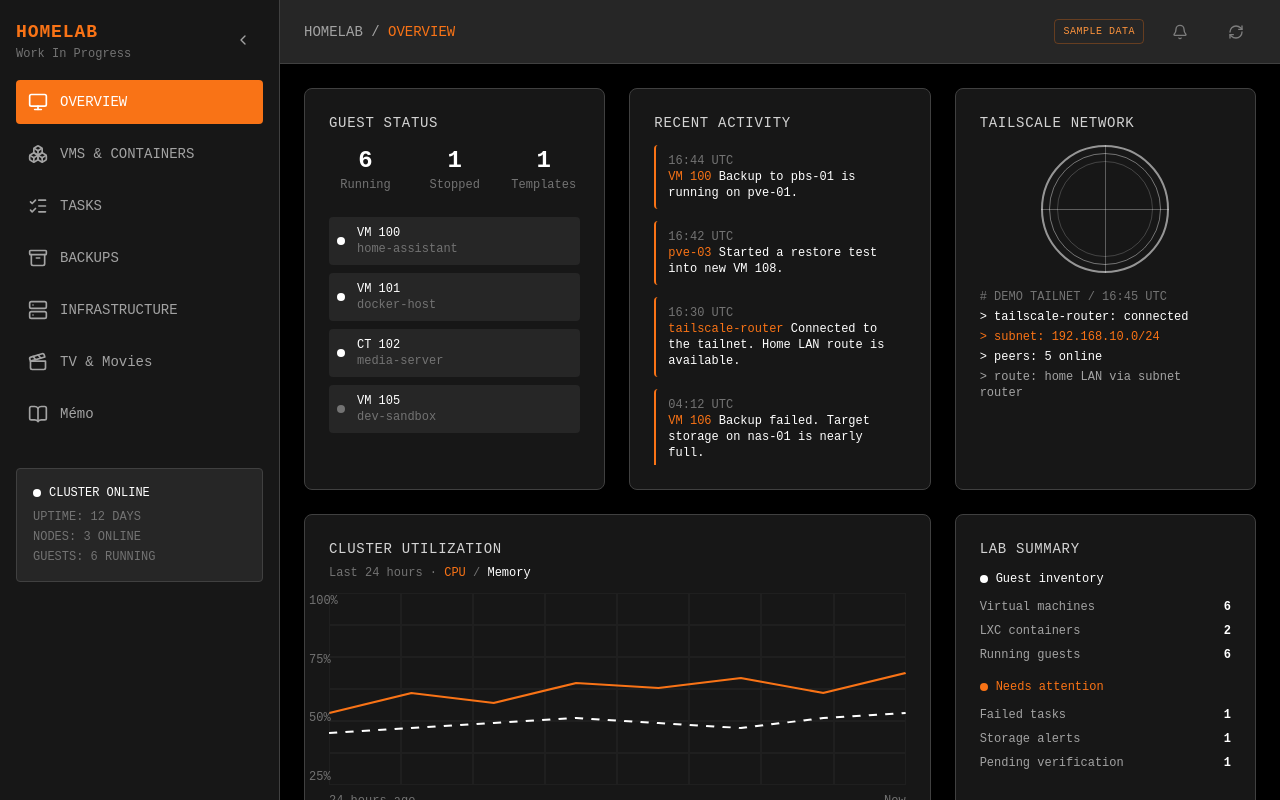
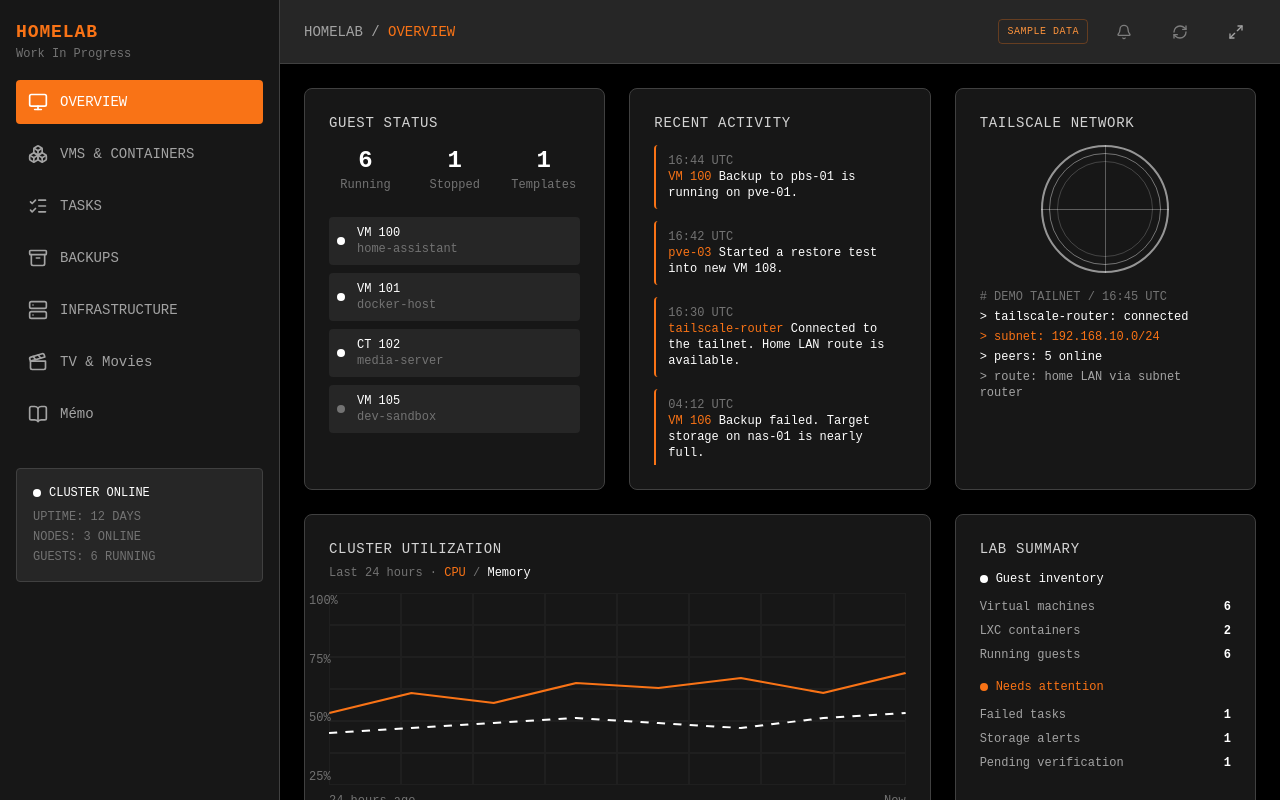
Before and after one commit to olivier-hamel/HomeLab, a React (Vite) app in the folder frontend/: page / in a window 1280 px wide. Built offline with nearby package versions, Linux system fonts and the light colour scheme; what @capacitor/core would draw is missing.

Commit message:
Add hover sidebar and fullscreen dashboard views

```diff
--- a/frontend/src/App.tsx
+++ b/frontend/src/App.tsx
@@ -1,5 +1,5 @@
-import { useState } from "react";
-import { Archive, Bell, BookOpen, Boxes, ChevronRight, Clapperboard, ListChecks, Menu, Monitor, RefreshCw, Server, X } from "lucide-react";
+import { useCallback, useEffect, useRef, useState } from "react";
+import { Archive, Bell, BookOpen, Boxes, Clapperboard, ListChecks, Maximize2, Menu, Minimize2, Monitor, RefreshCw, Server, X } from "lucide-react";
 import { Button } from "./components/ui/button";
 import Overview from "./pages/Overview";
 import Guests from "./pages/Guests";
@@ -32,10 +32,25 @@ export default function App() {
     return !tvMode ? sections.find(section => section.id === requested)?.id || "overview" : "tv";
   });
   const [tvFooterActions, setTvFooterActions] = useState<HTMLDivElement | null>(null);
-  const [sidebarCollapsed, setSidebarCollapsed] = useState(false);
+  const [sidebarKeyboardFocus, setSidebarKeyboardFocus] = useState(false);
   const [mobileMenuOpen, setMobileMenuOpen] = useState(false);
+  const [fullscreenView, setFullscreenView] = useState(false);
+  const fullscreenButton = useRef<HTMLButtonElement>(null);
+  const exitFullscreen = useCallback(() => {
+    setFullscreenView(false);
+    requestAnimationFrame(() => fullscreenButton.current?.focus());
+  }, []);
   const selectedSection = sections.find((section) => section.id === activeSection)!;
   const Page = selectedSection.component;
+
+  useEffect(() => {
+    if (!fullscreenView) return;
+    const escape = (event: KeyboardEvent) => {
+      if (event.key === "Escape" && !event.defaultPrevented && !document.fullscreenElement && !document.querySelector("dialog[open]")) exitFullscreen();
+    };
+    window.addEventListener("keydown", escape);
+    return () => window.removeEventListener("keydown", escape);
+  }, [fullscreenView, exitFullscreen]);
 
   if (tvMode) {
     return <div className="tv-shell">
@@ -62,22 +77,20 @@ export default function App() {
       <a href="#dashboard-content" className="sr-only z-50 bg-orange-500 p-3 text-white focus:not-sr-only focus:absolute">
         Skip to dashboard
       </a>
-      <aside className={`w-full shrink-0 border-b border-neutral-700 bg-neutral-900 transition-[width] duration-300 md:border-b-0 md:border-r ${sidebarCollapsed ? "md:w-16" : "md:w-70"}`}>
-        <div className={`flex h-20 items-center justify-between gap-2 px-4 ${sidebarCollapsed ? "md:justify-center md:px-2" : ""}`}>
-          <div className={sidebarCollapsed ? "md:hidden" : ""}>
+      <aside
+        className={`dashboard-sidebar w-full shrink-0 border-b border-neutral-700 bg-neutral-900 transition-[width] duration-300 md:w-70 md:border-b-0 md:border-r ${fullscreenView ? "hidden" : ""}`}
+        data-keyboard-focus={sidebarKeyboardFocus}
+        onFocusCapture={event => setSidebarKeyboardFocus(event.target.matches(":focus-visible"))}
+        onBlurCapture={event => {
+          if (!event.currentTarget.contains(event.relatedTarget)) setSidebarKeyboardFocus(false);
+        }}
+      >
+        <div className="dashboard-sidebar-header flex h-20 items-center justify-between gap-2 px-4">
+          <span className="dashboard-sidebar-mark hidden text-lg font-bold tracking-wider text-orange-500" aria-hidden="true">HL</span>
+          <div className="dashboard-sidebar-brand whitespace-nowrap">
             <p className="text-lg font-bold tracking-wider text-orange-500">HOMELAB</p>
             <p className="text-xs text-neutral-500">Work In Progress</p>
           </div>
-          <Button
-            variant="ghost"
-            size="icon"
-            aria-label={sidebarCollapsed ? "Expand sidebar" : "Collapse sidebar"}
-            aria-expanded={!sidebarCollapsed}
-            onClick={() => setSidebarCollapsed((collapsed) => !collapsed)}
-            className="hidden shrink-0 text-neutral-400 hover:text-orange-500 md:inline-flex"
-          >
-            <ChevronRight className={`h-5 w-5 transition-transform ${sidebarCollapsed ? "" : "rotate-180"}`} />
-          </Button>
           <Button
             variant="ghost"
             size="icon"
@@ -91,7 +104,7 @@ export default function App() {
           </Button>
         </div>
 
-        <div className={`${mobileMenuOpen ? "block" : "hidden"} max-h-[60svh] overflow-y-auto px-4 pb-4 md:block md:max-h-none ${sidebarCollapsed ? "md:px-2" : ""}`}>
+        <div className={`dashboard-sidebar-content ${mobileMenuOpen ? "block" : "hidden"} max-h-[60svh] overflow-y-auto px-4 pb-4 md:block md:max-h-none`}>
           <nav id="dashboard-navigation" aria-label="Dashboard sections" className="space-y-2">
             {sections.map((section) => (
               <button
@@ -107,16 +120,16 @@ export default function App() {
                   history.replaceState(null, "", url);
                   setMobileMenuOpen(false);
                 }}
-                className={`flex w-full items-center gap-3 rounded p-3 text-left transition-colors focus-visible:outline focus-visible:outline-2 focus-visible:outline-offset-2 focus-visible:outline-orange-500 ${sidebarCollapsed ? "md:justify-center" : ""} ${activeSection === section.id ? "bg-orange-500 text-white" : "text-neutral-400 hover:bg-neutral-800 hover:text-white"}`}
+                className={`dashboard-sidebar-link flex w-full items-center gap-3 rounded p-3 text-left transition-colors focus-visible:outline focus-visible:outline-2 focus-visible:outline-offset-2 focus-visible:outline-orange-500 ${activeSection === section.id ? "bg-orange-500 text-white" : "text-neutral-400 hover:bg-neutral-800 hover:text-white"}`}
               >
                 <section.icon className="h-5 w-5 shrink-0" aria-hidden="true" />
-                <span className={`text-sm font-medium ${sidebarCollapsed ? "md:hidden" : ""}`}>{section.label}</span>
+                <span className="dashboard-sidebar-label whitespace-nowrap text-sm font-medium">{section.label}</span>
               </button>
             ))}
           </nav>
 
-          {!sidebarCollapsed && activeSection !== "tv" && activeSection !== "memo" && (
-            <div className="mt-8 hidden rounded border border-neutral-700 bg-neutral-800 p-4 md:block">
+          {activeSection !== "tv" && activeSection !== "memo" && (
+            <div className="dashboard-sidebar-sample mt-8 hidden rounded border border-neutral-700 bg-neutral-800 p-4 md:block">
               <div className="mb-2 flex items-center gap-2">
                 <span className="h-2 w-2 animate-pulse rounded-full bg-white" />
                 <span className="text-xs text-white">CLUSTER ONLINE</span>
@@ -132,12 +145,13 @@ export default function App() {
       </aside>
 
       <div className="flex min-h-0 min-w-0 flex-1 flex-col">
-        <header className="flex h-16 shrink-0 items-center justify-between gap-3 border-b border-neutral-700 bg-neutral-800 px-4 sm:px-6">
+        <header className={`dashboard-header ${fullscreenView ? "hidden" : "flex"} h-16 shrink-0 items-center justify-between gap-3 border-b border-neutral-700 bg-neutral-800 px-4 sm:px-6`}>
           <p className="min-w-0 truncate text-xs text-neutral-400 sm:text-sm">
             <span className="hidden lg:inline">HOMELAB / </span>
             <span className="text-orange-500">{selectedSection.label}</span>
           </p>
-          {activeSection !== "tv" && activeSection !== "memo" && <div className="flex shrink-0 items-center gap-2 sm:gap-4">
+          <div className="flex shrink-0 items-center gap-2 sm:gap-4">
+            {activeSection !== "tv" && activeSection !== "memo" && <>
               <span title="Sample data. Proxmox is not connected." className="rounded border border-orange-500/30 px-2 py-1 text-[10px] tracking-wider text-orange-400">SAMPLE DATA</span>
               <span className="hidden text-xs text-neutral-500 2xl:block">SAMPLE: 2026-09-05 16:45 UTC</span>
               <Button disabled title="Visual preview only" variant="ghost" size="icon" aria-label="Notifications (preview)" className="hidden text-neutral-400 sm:inline-flex">
@@ -146,14 +160,36 @@ export default function App() {
               <Button disabled title="Visual preview only" variant="ghost" size="icon" aria-label="Refresh (preview)" className="hidden text-neutral-400 sm:inline-flex">
                 <RefreshCw className="h-4 w-4" />
               </Button>
-          </div>}
+            </>}
+            <Button
+              ref={fullscreenButton}
+              variant="ghost"
+              size="icon"
+              aria-label="Enter fullscreen view"
+              title="Fullscreen view"
+              aria-controls="dashboard-content"
+              onClick={() => { setFullscreenView(true); setMobileMenuOpen(false); setSidebarKeyboardFocus(false); }}
+              className="shrink-0 text-neutral-400 hover:text-orange-500"
+            >
+              <Maximize2 />
+            </Button>
+          </div>
         </header>
 
         <main id="dashboard-content" tabIndex={-1} className="min-h-0 min-w-0 flex-1 overflow-auto focus:outline-none">
           {activeSection === "overview" && <h1 className="sr-only">Homelab overview</h1>}
-          <Page />
+          {activeSection === "memo" ? <Memo onEscape={fullscreenView ? exitFullscreen : undefined} /> : <Page />}
         </main>
       </div>
+      {fullscreenView && <Button
+        variant="outline"
+        aria-label="Exit fullscreen view"
+        title="Exit fullscreen view (Esc)"
+        onClick={exitFullscreen}
+        className="fixed bottom-4 right-4 z-50 gap-2 border-neutral-600 bg-neutral-900/95 text-neutral-200 shadow-lg hover:bg-neutral-800 hover:text-white"
+      >
+        <Minimize2 /><span className="hidden sm:inline">Exit fullscreen</span>
+      </Button>}
     </div>
   );
 }
--- a/frontend/src/styles.css
+++ b/frontend/src/styles.css
@@ -461,6 +461,18 @@ html[data-tv-mode="true"][data-tv-watching="true"] .tv-footer { display: none; }
   [data-tv-mode="true"] :is(button, a[href], .title-card, .title-card img, .continue-poster img, .simple-card-action, .media-profile-avatar) { transform: none !important; }
 }
 
+/* Mouse navigation expands on hover; keyboard navigation expands on focus.
+   Clicked links do not keep the rail open after the mouse leaves. */
+@media (min-width: 768px) and (hover: hover) {
+  .dashboard-sidebar[data-keyboard-focus] { width: 4rem; overflow-x: clip; }
+  .dashboard-sidebar:is(:hover, [data-keyboard-focus="true"]) { width: 17.5rem; }
+  .dashboard-sidebar:not(:hover):not([data-keyboard-focus="true"]) :is(.dashboard-sidebar-brand, .dashboard-sidebar-label, .dashboard-sidebar-sample) { display: none; }
+  .dashboard-sidebar:not(:hover):not([data-keyboard-focus="true"]) .dashboard-sidebar-mark { display: block; }
+  .dashboard-sidebar:not(:hover):not([data-keyboard-focus="true"]) .dashboard-sidebar-header { justify-content: center; padding-inline: .5rem; }
+  .dashboard-sidebar:not(:hover):not([data-keyboard-focus="true"]) .dashboard-sidebar-content { padding-inline: .5rem; }
+  .dashboard-sidebar:not(:hover):not([data-keyboard-focus="true"]) .dashboard-sidebar-link { justify-content: center; }
+}
+
 /* Memo keeps its own typography and colours inside the dashboard. */
 .memo-page { height: 100%; min-height: 0; display: flex; flex-direction: column; }
 .memo-frame { display: block; width: 100%; height: 100%; min-height: 0; flex: 1; border: 0; background: #f7f8f1; }
```
Also changed, not shown: frontend/src/pages/Memo.tsx (+21 -3 lines), 1 other file (tests, documents, lock files or other folders). Lines whose indentation alone changed are shown as unchanged.
